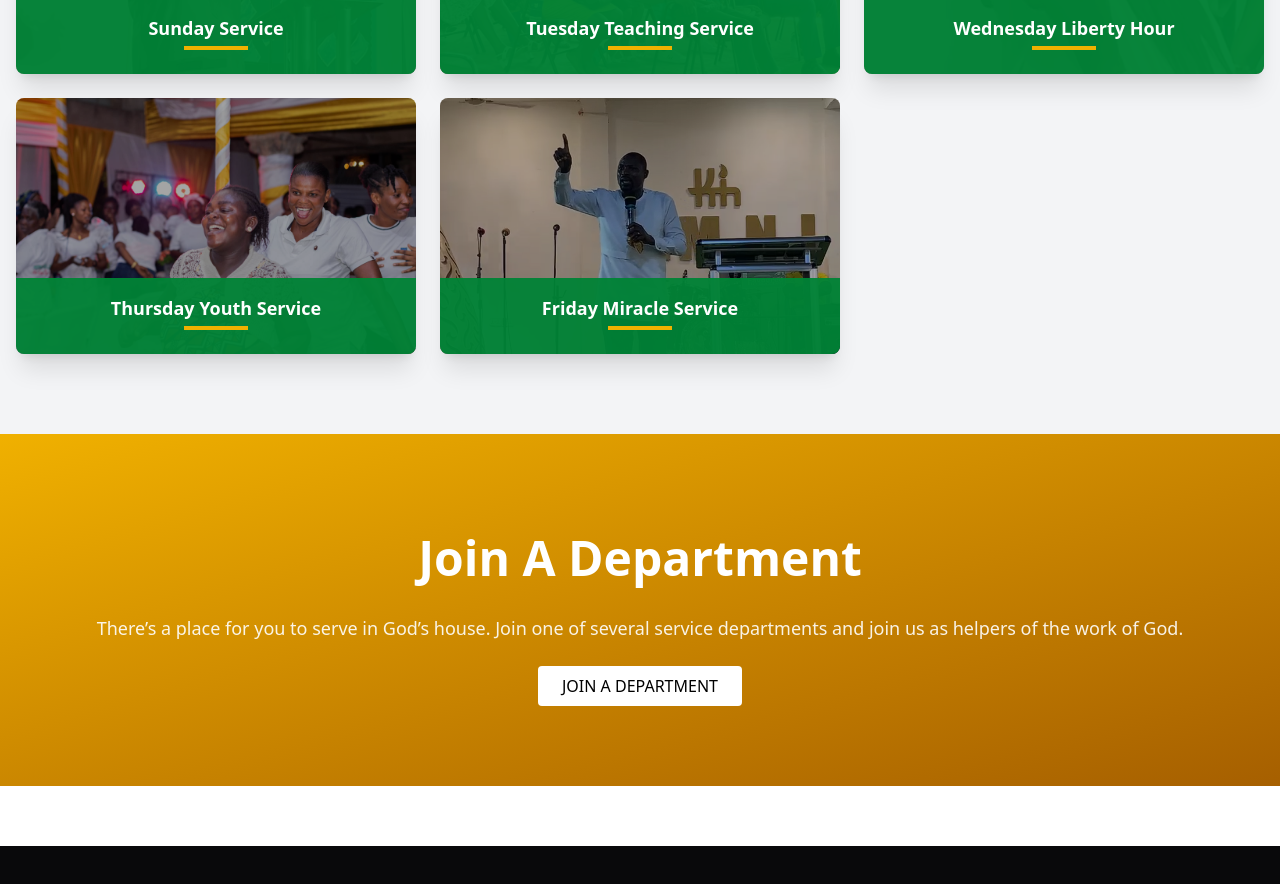
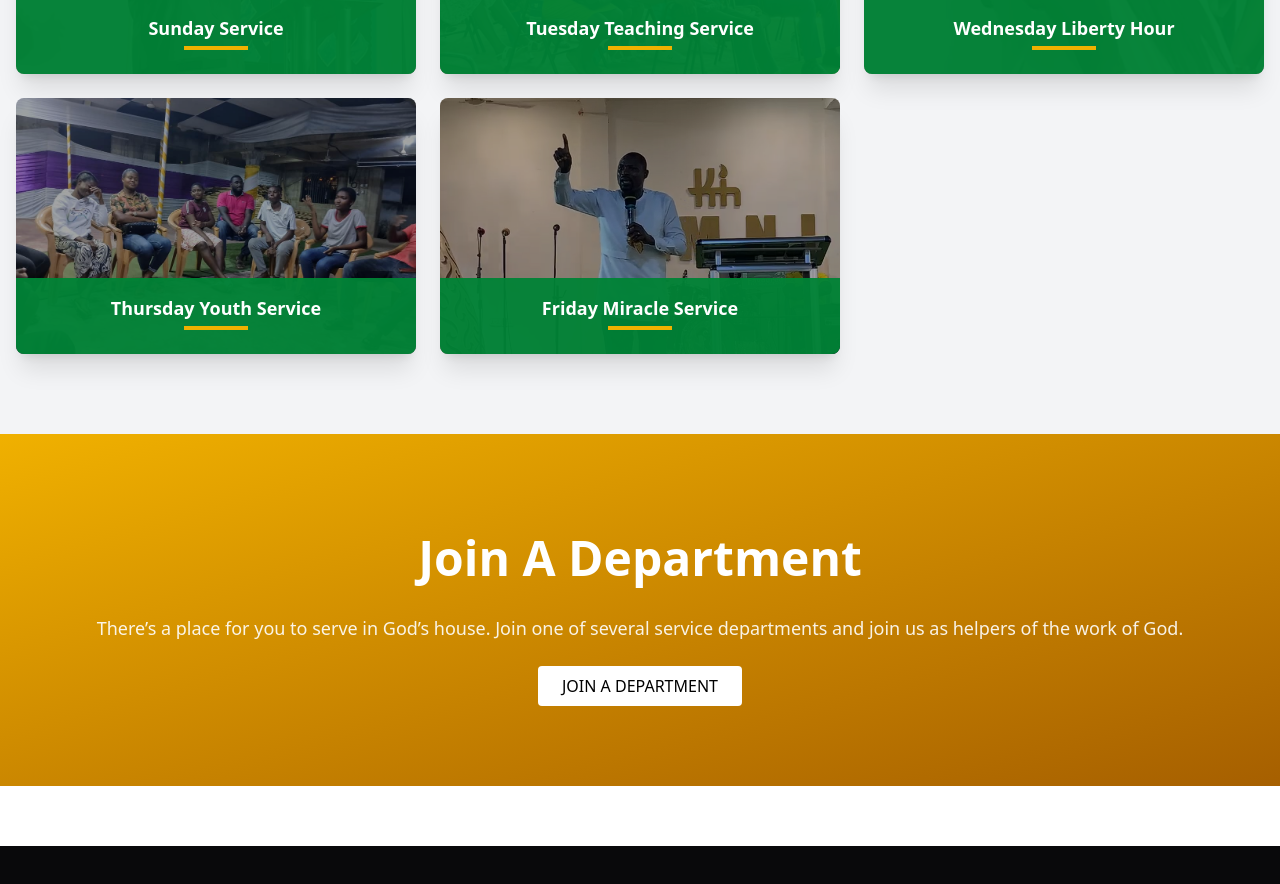
Before and after one commit to tkay0/kmni-website, a Next.js app: page / in a window 1280 px wide. Shown: the part 2734-3618 px from the top of the page. Built offline with nearby package versions, Linux system fonts and the light colour scheme.

Commit message:
change youth service picture

```diff
--- a/src/app/page.jsx
+++ b/src/app/page.jsx
@@ -108,7 +108,7 @@ export default function Home() {
             />
             <ServiceCard
               title="Thursday Youth Service"
-              image="/praise.jpg"
+              image="/youth-service.jpg"
               time="6:00 PM"
               description="Empowering the next Generation."
             />
```
